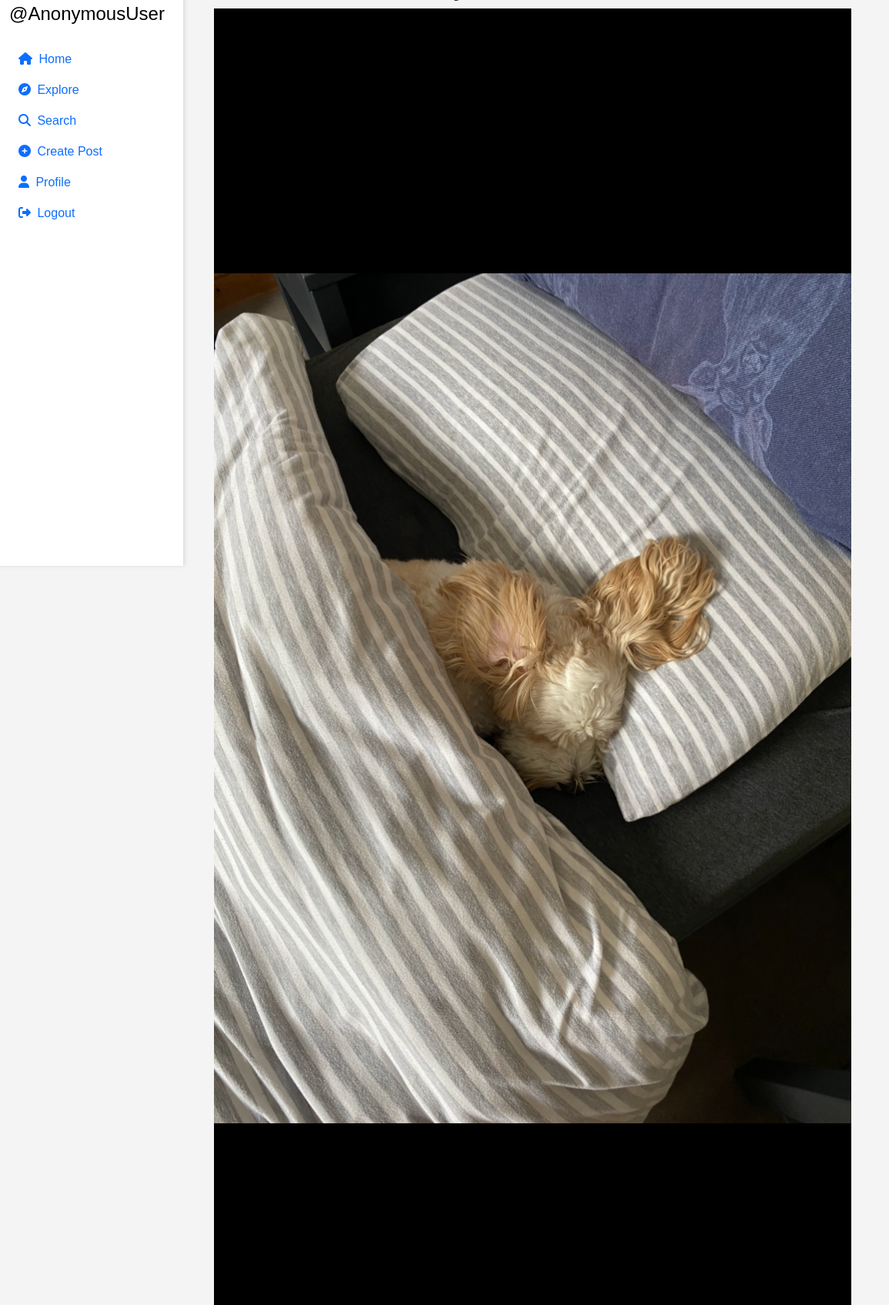
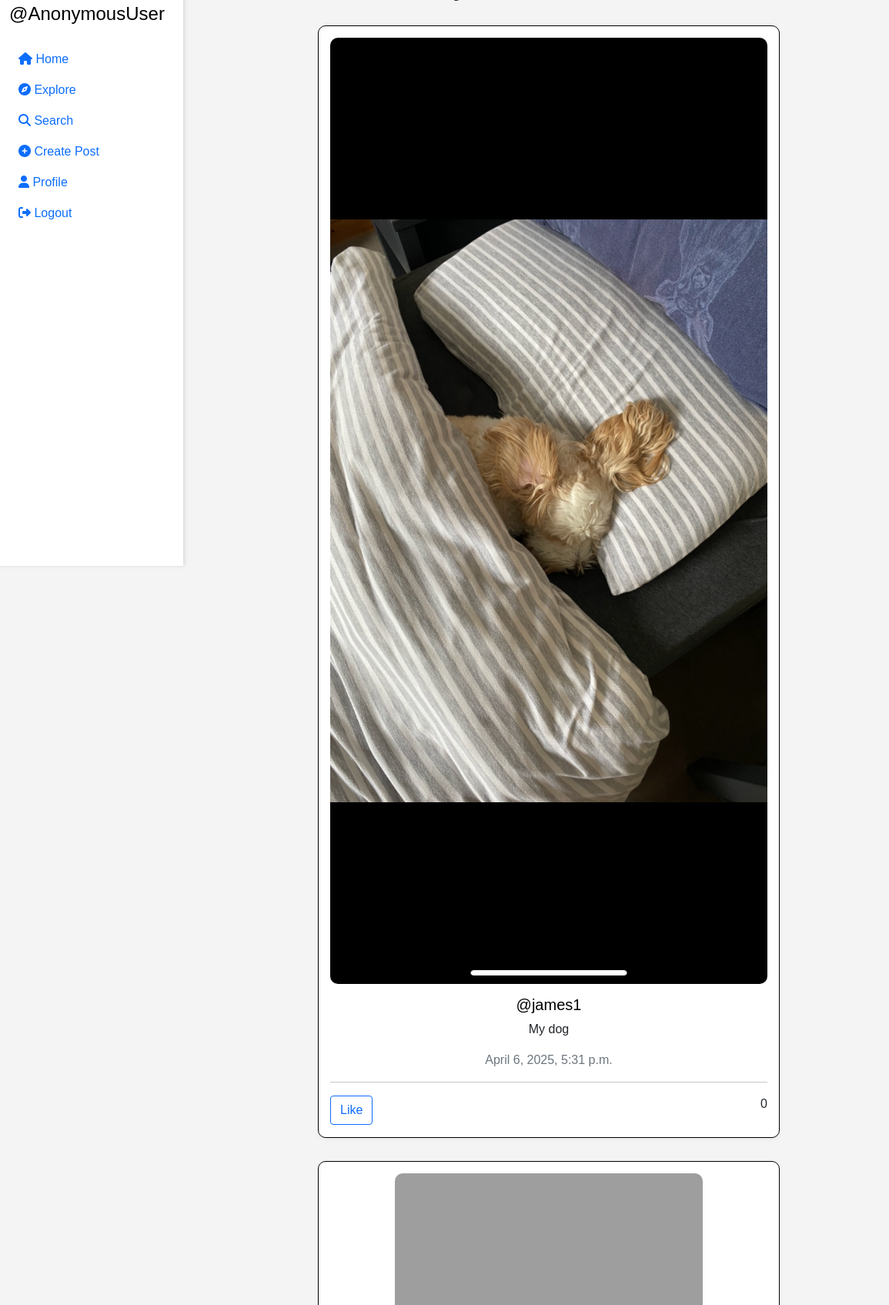
Before and after one commit to darragh50/Lightbulb, a Django app: page / in a window 1400 px wide. Shown: the part 65-1760 px from the top of the page at 77% size, without its empty margins (0-1155 px from the left). Run offline with Django 5.2, Linux system fonts and the light colour scheme; data comes from the database, SQL or seed files in the repository; both versions use the stored data as it was after the commit; some libraries are stand-ins or nearby versions; grey boxes are pictures that could not be loaded.

Commit message:
Design tweaks for main.html

```diff
--- a/Lightbulb/templates/main.html
+++ b/Lightbulb/templates/main.html
@@ -8,7 +8,6 @@
     <title>Lightbulb💡</title>
 
     <!-- Bootstrap, fonts-->
-    <link rel="stylesheet" href="https://maxcdn.bootstrapcdn.com/bootstrap/4.5.2/css/bootstrap.min.css">
     <link href="https://cdn.jsdelivr.net/npm/bootstrap@5.0.2/dist/css/bootstrap.min.css" rel="stylesheet" integrity="sha384-EVSTQN3/azprG1Anm3QDgpJLIm9Nao0Yz1ztcQTwFspd3yD65VohhpuuCOmLASjC" crossorigin="anonymous">
     <script src="https://kit.fontawesome.com/cb792c0850.js" crossorigin="anonymous"></script>
 
@@ -46,16 +45,22 @@
         }
         .post-card {
             border: 1px solid black;
-            margin: 50px auto;
+            margin: 30px auto;
             border-radius: 10px;
-            padding: 10px;
+            padding: 15px;
             background-color: white;
+            max-width: 600px;
+            box-shadow: 0 2px 6px rgba(0, 0, 0, 0.05);
+            text-align: center;
         }
-        .post-image {
-            height: 584px;
-            width: 100%;
-            object-fit: cover;
+        .post-card img {
+            max-width: 100%;
+            height: auto;
+            object-fit: contain;
             border-radius: 10px;
+        }
+        .post-content {
+            margin-top: 15px;
         }
     </style>
 </head>
@@ -109,26 +114,29 @@
         <div>
             {% for pos in post %}
             <div class="post" id="{{pos.id}}">
+                <div class="post-card">
                 {% if pos.image %}
                     <img src="{{pos.image.url}}" alt="Post Image">
                 {% else %}
                     <img src="{% static 'css/user.png' %}" alt="Default Image">
                 {% endif %}
-                <div class="post-content" style="margin: 15px;">
+
+                <div class="post-content">
                     <h5><a href="/profile/{{pos.user}}" style="text-decoration: none;">@{{pos.user}}</a></h5>
                     <p>{{pos.caption}}</p>
                     <p class="text-muted">{{pos.created_at}}</p>
                     <hr>
-                    <div class="d-flex justify-content-between" style="margin-bottom: 8px;">
+                    <div class="d-flex justify-content-between align-items-center">
                         <a href="/like-post/{{pos.id}}" class="btn btn-outline-primary">Like</a>
-                        {% if pos.no_of_likes == 0 %}
+                        {% if pos.numLikes == 0 %}
                             <p>0</p>
                         {% elif pos.no_of_likes == 1 %}
-                            <p>Liked by {{pos.no_of_likes}} person</p>
+                            <p>Liked by {{pos.numLikes}} person</p>
                         {% else %}
-                            <p>Liked by {{pos.no_of_likes}} people</p>
+                            <p>Liked by {{pos.numLikes}} people</p>
                         {% endif %}
                     </div>
+                </div>
                 </div>
             </div>
             {% endfor %}
```
Also changed, not shown: Lightbulb/db.sqlite3, Lightbulb/media/post_images/IMG_3062.png (added).
